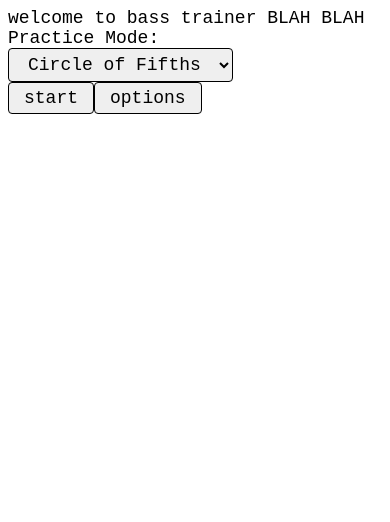
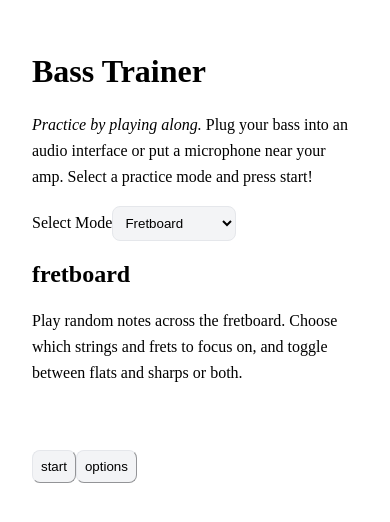
Before and after one commit to desmondsmall/bassfretboard.com, a Next.js app: page / in a window 390 px wide. Shown: the top 522 px of the page. Built offline with nearby package versions, Linux system fonts and the light colour scheme.

Commit message:
welcome component more polished for mobile

```diff
--- a/pages/index.js
+++ b/pages/index.js
@@ -4,12 +4,13 @@ import { Welcome } from '../src/components/Welcome'
 import { Start } from '../src/components/Start'
 import { CircleOfFifths } from '../src/components/CircleOfFifths/CircleOfFifths'
 import { Fretboard } from '../src/components/Fretboard/Fretboard'
+import { SelectPlayMode } from '../src/components/SelectPlayMode'
 
 export default function Home() {
 
   const [userAudio, setUserAudio] = useState()
   const [listening, setListening] = useState()
-  const [playMode, setPlayMode] = useState('circle of fifths')
+  const [playMode, setPlayMode] = useState('fretboard')
   const [optionsIsOpen, setOptionsIsOpen] = useState()
 
   const start = <Start userAudio={userAudio} setUserAudio={setUserAudio} setListening={setListening} />
--- a/src/components/MobileControls.jsx
+++ b/src/components/MobileControls.jsx
@@ -10,7 +10,7 @@ export const MobileControls = ({ start, optionsIsOpen, setOptionsIsOpen }) => {
     return (
         <>
             {(windowSize.width < breakpoints.md) &&
-                <div className="absolute bottom-0 bg-red-100 w-full flex p-1 z-20">
+                <div className="fixed bottom-0 inset-x-0 flex default-p  z-20">
                     {start}
                     <button onClick={() => setOptionsIsOpen(state => !state)} className="md:hidden w-1/2 ml-1">
                         {optionsIsOpen ? "go back" : "options"}
--- a/src/components/Options.jsx
+++ b/src/components/Options.jsx
@@ -8,13 +8,16 @@ export const Options = ({ children, optionsIsOpen, start }) => {
 
     return (
         <>
+            {/* Mobile */}
             {(optionsIsOpen && windowSize.width < breakpoints.md) &&
-                <div className="absolute inset-x-0 inset-y-0 z-10 bg-blue-100">
+                <div className="default-p absolute inset-x-0 inset-y-0 z-10 bg-white">
                     {children}
                 </div>
             }
+
+            {/* Desktop */}
             {(windowSize.width >= breakpoints.md) &&
-                <div className="bg-blue-100">
+                <div className="default-p absolute bottom-0 inset-x-0">
                     {children}
                     {start}
                 </div>
--- /dev/null
+++ b/src/components/SelectPlayMode.jsx
@@ -0,0 +1,40 @@
+export const SelectPlayMode = ({ playMode, setPlayMode }) => {
+
+    const renderDescription = () => {
+        switch (playMode) {
+            case 'fretboard':
+                return "Play random notes across the fretboard. Choose which strings and frets to focus on, and toggle between flats and sharps or both."
+            case 'circle of fifths':
+                return "Play around the circle of fifths. Start on C or a random note and go either direction to play fourths or fifths. Try with or without the diagram."
+        }
+    }
+
+    return (
+        <>
+            <div className="my-6">
+                <div className="mb-6">
+                    <label
+                        for="practice-mode"
+                        className="block bg-white rounded-l-lg rounded-r-3xl mt-2 py-3 pl-2 pr-6 absolute border">
+                        Select Mode
+                    </label>
+                    <select
+                        id="practice-mode"
+                        onChange={(e) => setPlayMode(e.target.value)}
+                        value={playMode}
+                        className="w-full my-2 py-3 pr-2 cursor-pointer text-right">
+                        <option value="fretboard">Fretboard</option>
+                        <option value="circle of fifths">Circle of Fifths</option>
+                    </select>
+                </div>
+
+                <>
+                    <h2 className="capitalize mb-2">{playMode}</h2>
+                    <p className="w-full mb-4">
+                        {renderDescription()}
+                    </p>
+                </>
+            </div>
+        </>
+    )
+}
--- a/src/components/Start.jsx
+++ b/src/components/Start.jsx
@@ -20,7 +20,7 @@ export const Start = ({ userAudio, setUserAudio, setListening }) => {
 
     return (
         <>
-            <button onClick={click} className="w-3/4">start</button>
+            <button onClick={click} className="w-1/2">start</button>
         </>
     )
 }
--- a/src/components/Welcome.jsx
+++ b/src/components/Welcome.jsx
@@ -1,24 +1,22 @@
 import { MobileControls } from './MobileControls'
+import { SelectPlayMode } from './SelectPlayMode'
 
 export const Welcome = ({ setPlayMode, playMode, start, optionsIsOpen, setOptionsIsOpen }) => {
+
     console.log("welcome rendered")
+
     return (
         <>
-            <div className="border-b-2 border-black my-4 pb-4">
-                welcome to bass trainer
-                BLAH BLAH
-            </div>
+            <div className="default-p min-h-screen flex flex-col justify-center">
+                <h1 className="text-3xl text-black mb-5">Bass Trainer</h1>
 
-            <div className="flex items-center">
-                <label htmlFor="practice-mode" className="mr-2">Practice Mode:</label>
-                <select
-                    id="practice-mode"
-                    onChange={(e) => setPlayMode(e.target.value)}
-                    value={playMode}
-                    className="border py-2 rounded-lg shadow-inner text-sm mr-2">
-                    <option value="fretboard">Fretboard</option>
-                    <option value="circle of fifths">Circle of Fifths</option>
-                </select>
+                <p className="">
+                    <em>Practice by playing along.</em> Plug your bass into an audio interface or put a microphone near your amp.
+                    Select a practice mode and press start!
+                </p>
+
+                <SelectPlayMode playMode={playMode} setPlayMode={setPlayMode} />
+
             </div>
 
             <MobileControls start={start} optionsIsOpen={optionsIsOpen} setOptionsIsOpen={setOptionsIsOpen} />
--- a/src/context/BreakpointContext.js
+++ b/src/context/BreakpointContext.js
@@ -3,7 +3,7 @@ import { createContext, useContext } from 'react';
 const BreakpointContext = createContext()
 
 export const BreakpointProvider = ({ children }) => {
-    let breakpoints = { md: 768, lg: 1000 }
+    let breakpoints = { md: 768, sm: 375 }
 
     return (
         <BreakpointContext.Provider value={breakpoints}>
--- a/styles/main.css
+++ b/styles/main.css
@@ -1,14 +1,35 @@
-* {
-    font-family: monospace;
-    font-size: 18px;
+h1,
+h2,
+h3,
+h4,
+h5,
+h6 {
 }
 
-button, select {
-    border-radius: 4px;
-    border: 1px solid black;
-    padding: 5px 15px;
+.default-p {
+    @apply p-4;
+}
+
+@screen sm {
+    .default-p {
+        @apply p-6;
+    }
+}
+@screen md {
+    .default-p {
+        @apply p-8;
+    }
+}
+
+p {
+    @apply leading-relaxed;
+}
+
+button,
+select {
+    @apply p-2 rounded-lg border border-gray-200 bg-gray-100;
 }
 
 .active {
-    background: royalblue;
+    @apply bg-gray-200;
 }
--- a/tailwind.config.js
+++ b/tailwind.config.js
@@ -3,7 +3,24 @@ module.exports = {
   purge: ['./pages/**/*.{js,ts,jsx,tsx}', './src/components/**/*.{js,ts,jsx,tsx}'],
   darkMode: false, // or 'media' or 'class'
   theme: {
-    extend: {},
+    extend: {
+      screens: {
+        'sm': '375px',
+        // => @media (min-width: 640px) { ... }
+
+        'md': '768px',
+        // => @media (min-width: 768px) { ... }
+
+        'lg': '1024px',
+        // => @media (min-width: 1024px) { ... }
+
+        'xl': '1280px',
+        // => @media (min-width: 1280px) { ... }
+
+        '2xl': '1536px',
+        // => @media (min-width: 1536px) { ... }
+      }
+    },
   },
   variants: {
     extend: {},
```
